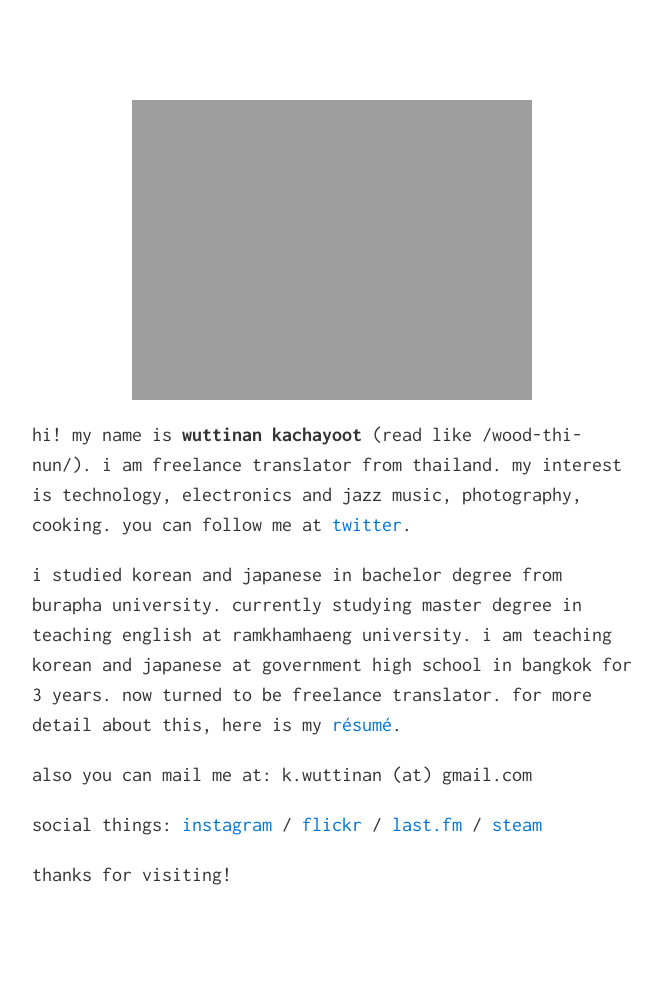
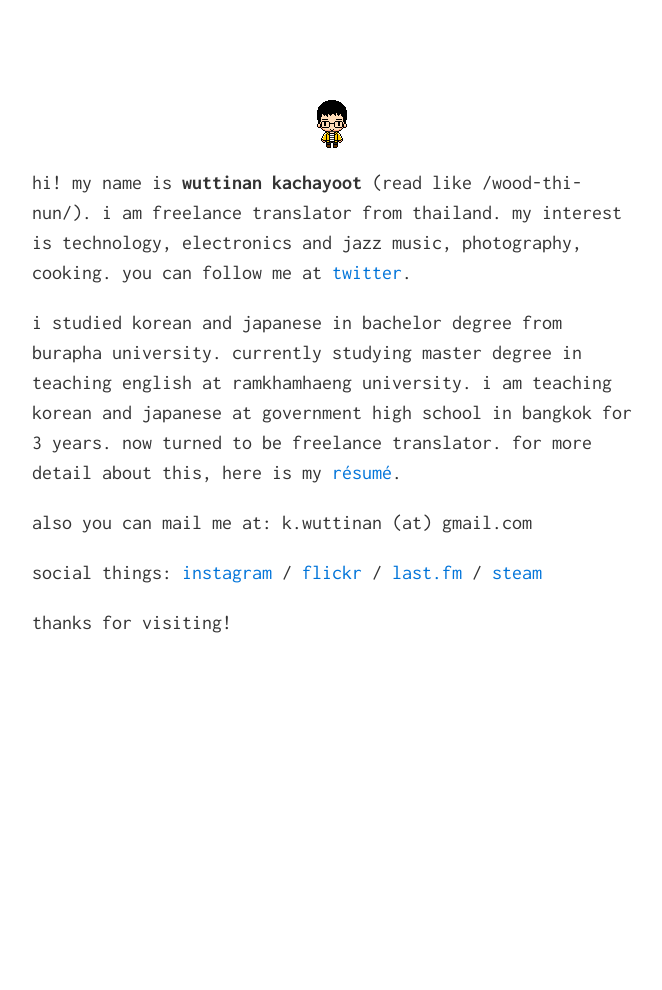
Before and after one commit to wuttinan/wuttinan.github.io, a Jekyll site: the page built from index.html, in a window 1280 px wide. Shown: the whole page, without its empty margins (308-970 px from the left). Built offline with Jekyll 4.4.1, drawn with Linux system fonts in a browser that asks for light colours; Markdown is read by kramdown in place of the engine named in the settings; after the commit the page ends 900 px from its top, so only the background shows below that.

Commit message:
add profile image to site

```diff
--- a/_includes/index.md
+++ b/_includes/index.md
@@ -1,4 +1,4 @@
-![profile image](http://wuttinan.com/me.jpg)
+![profile image](http://wuttinan.com/me.png)
 
 hi! my name is **wuttinan kachayoot** (read like /wood-thi-nun/). i am freelance translator from thailand. my interest is technology, electronics and jazz music, photography, cooking. you can follow me at [twitter](http://twitter.com/wuttinan/).
 
```
Also changed, not shown: me.png (added).
